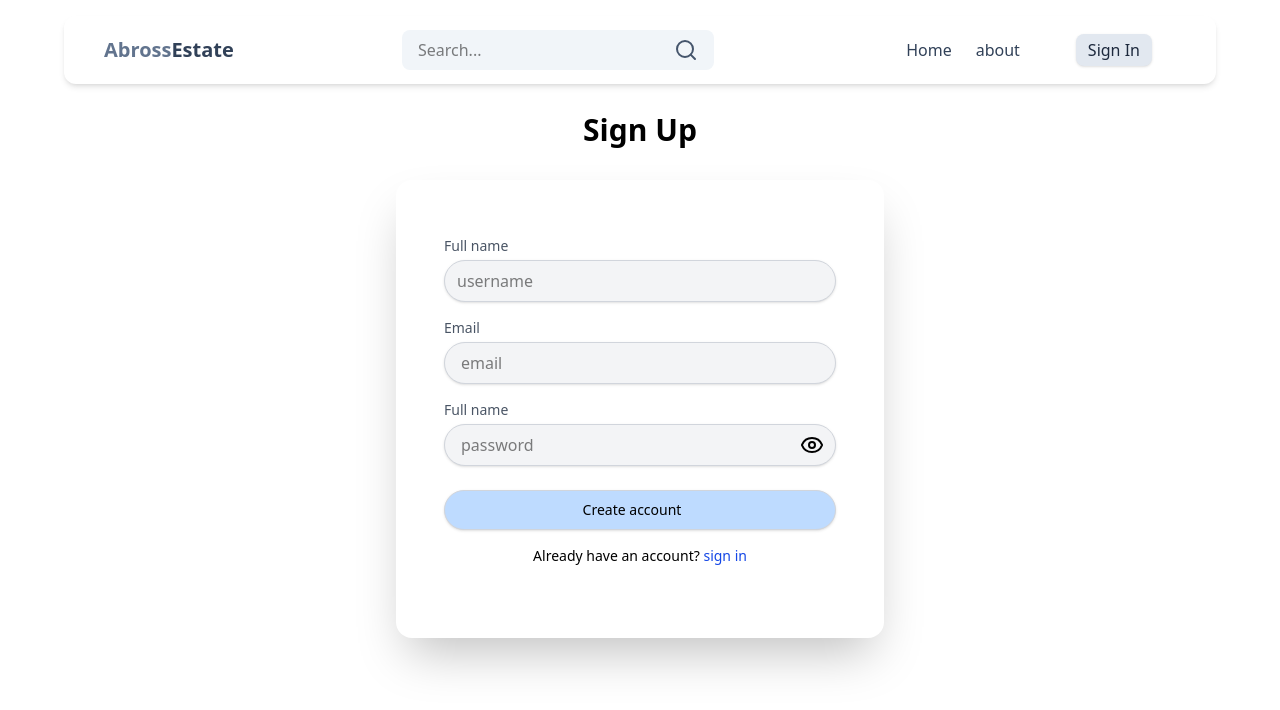
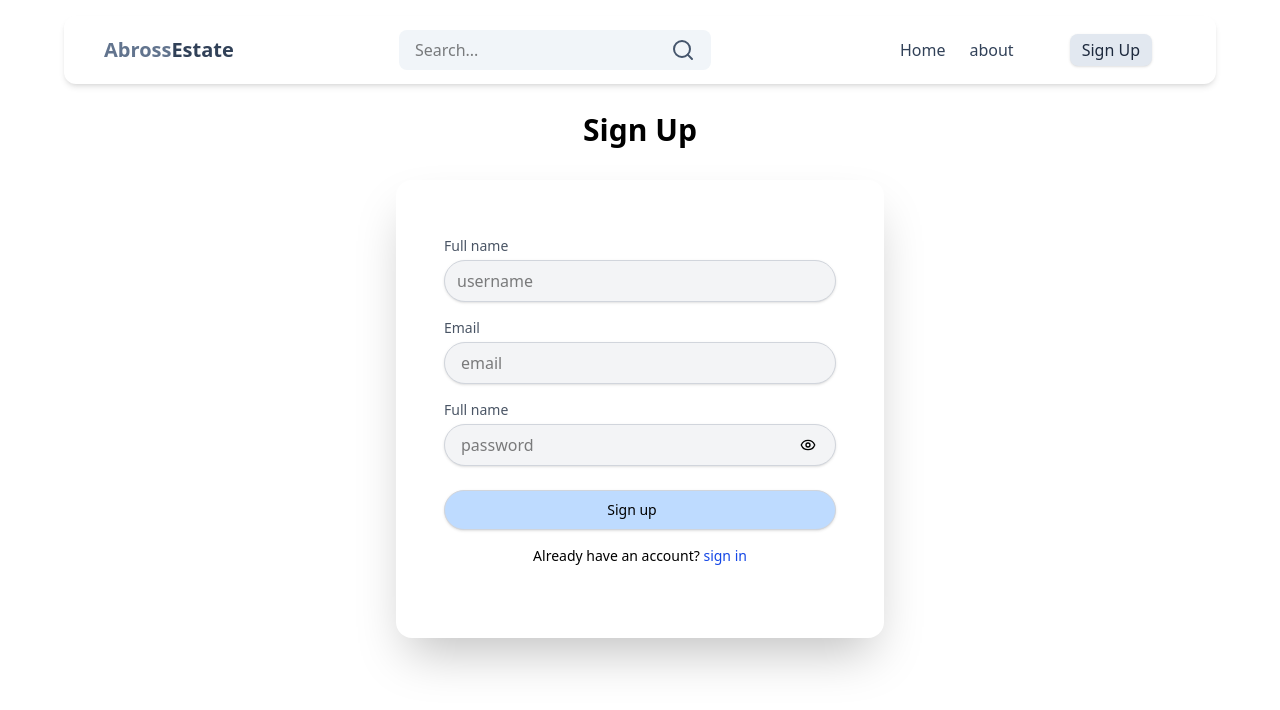
Before and after one commit to stpholise/mern-estate, a React (Vite) app in the folder client/: page /signup in a window 1280 px wide. Both pictures are taken after a click on the button 806 px from the left and 445 px from the top of the page. Shown: the top 710 px of the page. Built offline with nearby package versions, Linux system fonts and the light colour scheme.

Commit message:
add signup functionality

```diff
--- a/client/package.json
+++ b/client/package.json
@@ -15,6 +15,7 @@
     "lucide-react": "^0.570.0",
     "react": "^19.2.0",
     "react-dom": "^19.2.0",
+    "react-hot-toast": "^2.6.0",
     "react-router": "^7.13.0",
     "tailwindcss": "^4.1.18"
   },
--- a/client/src/App.jsx
+++ b/client/src/App.jsx
@@ -5,10 +5,12 @@ import About from "./pages/About";
 import Profile from "./pages/Profile";
 import SignUp from "./pages/SignUp";
 import Header from "./components/layout/Header";
+import { Toaster } from "react-hot-toast";
 
 const App = () => {
   return (
     <div>
+      <Toaster position="top-center" reverseOrder={false} />
       <Header />
       <Routes>
         <Route index element={<Home />} />
--- a/client/src/components/layout/Header.jsx
+++ b/client/src/components/layout/Header.jsx
@@ -45,8 +45,8 @@ const Header = () => {
               {item.title}
             </Link>
           ))}
-          <Link to={"/signin"} className="bg-slate-200 text-slate-800 ml-8 rounded-lg shadow-sm px-3 py-1">
-            Sign In
+          <Link to={"/signup"} className="bg-slate-200 text-slate-800 ml-8 rounded-lg shadow-sm px-3 py-1">
+            Sign Up
           </Link>
         </nav>
       </div>
--- a/client/src/pages/SignUp.jsx
+++ b/client/src/pages/SignUp.jsx
@@ -1,13 +1,60 @@
 import { useState } from "react";
-import { EyeOff, Eye, Mail } from "lucide-react";
-import { Link } from 'react-router'
+import { EyeOff, Eye, Mail, Loader2 } from "lucide-react";
+import { Link, useNavigate } from "react-router";
+import toast from "react-hot-toast";
 
 const SignUp = () => {
   const [showPassword, setShowPassword] = useState(false);
+  const [loading, setLoading] = useState(false);
+  const navigate = useNavigate();
 
-  const handleSubmit = (e) => {
-    e.preventDefault()
-  }
+  const [formData, setFormData] = useState({
+    username: "",
+    email: "",
+    password: "",
+  });
+
+  const handleChange = (e) => {
+    setFormData({
+      ...formData,
+      [e.target.name]: e.target.value,
+    });
+  };
+
+  const handleSubmit = async (e) => {
+    e.preventDefault();
+    setLoading(true);
+    console.log(formData);
+
+    try {
+      if (Object.values(formData).some((value) => !value.trim())) {
+        toast.error("All fields are required");
+        return;
+      }
+      const res = await fetch("/api/auth/signup", {
+        method: "POST",
+        headers: {
+          "Content-Type": "application/json",
+        },
+        body: JSON.stringify(formData),
+      });
+
+      const data = await res.json();
+      if (!res.ok) {
+        throw new Error(data.message || "Signup failed");
+      }
+
+      toast.success("Success creating account");
+      setFormData({ password: "", username: "", email: "" });
+      navigate("/");
+      console.log(data);
+    } catch (error) {
+      console.log(error);
+      toast.error(error.message);
+    } finally {
+      setLoading(false);
+    }
+  };
 
   return (
     <div className=" flex items-center justify-center">
@@ -16,11 +63,15 @@ const SignUp = () => {
         <form onSubmit={handleSubmit}>
           <div className="relative flex flex-col gap-4 shadow-2xl px-4 py-4 lg:px-12  lg:py-14 rounded-2xl ">
             <div className="">
-              <p className="text-gray-600  mb-1 text-sm font-medium">Full name</p>
+              <p className="text-gray-600  mb-1 text-sm font-medium">
+                Full name
+              </p>
               <input
                 type="text"
                 placeholder="username"
+                value={formData.username}
                 name="username"
+                onChange={handleChange}
                 id="username"
                 className="border shadow border-gray-300 bg-gray-100 px-3 py-2 rounded-3xl outline-none w-full "
               />
@@ -31,41 +82,61 @@ const SignUp = () => {
                 type="email"
                 placeholder="email"
                 name="email"
+                value={formData.email}
+                onChange={handleChange}
                 id="email"
                 className=" border shadow border-gray-300 bg-gray-100 px-4 py-2 outline-none rounded-3xl w-full"
               />
             </div>
             <div className="relative  ">
-              <p className="text-gray-600 mb-1 text-sm font-medium">Full name</p>
+              <p className="text-gray-600 mb-1 text-sm font-medium">
+                Full name
+              </p>
               <div className="relative flex">
                 <input
-                  type={showPassword? "text":"password"}
+                  type={showPassword ? "text" : "password"}
                   placeholder="password"
-                  name="username"
-                  id="username"
+                  name="password"
+                  value={formData.password}
+                  onChange={handleChange}
+                  id="password"
                   className="border shadow border-gray-300 bg-gray-100 py-2 px-4 pr-8 rounded-3xl outline-none w-full"
                 />
                 <button
                   onClick={() => setShowPassword((prev) => !prev)}
                   type="button"
-                  className="absolute right-6 top-0 bottom-0 w-3"
+                  className="absolute right-6 -top-1/2 -bottom-1/2 w-3"
                 >
-                  {showPassword ? <Eye /> : <EyeOff />}
+                  {showPassword ? (
+                    <Eye className="size-4 text-black font-medium" />
+                  ) : (
+                    <EyeOff className="size-4" />
+                  )}
                 </button>
               </div>
             </div>
-              <button type="submit" className="w-full h-10 mt-2 py-2 px-4 text-sm font-medium bg-blue-200 border shadow border-gray-300  pr-8 rounded-3xl outline-none ">
-                 Create account
-              </button>
-              <p className="text-sm text-black text-center">Already have an account? <Link to={'signin'} className="text-blue-700 font-medium"> sign in</Link></p>
+            <button
+              type="submit"
+              // disabled={loading || !formData.email || !formData.username || !formData.password}
+              className="w-full h-10 mt-2 py-2 px-4 text-sm font-medium bg-blue-200 border shadow border-gray-300  pr-8 rounded-3xl outline-none "
+            >
+              {loading ? (
+                <Loader2 className="animate-spin mx-auto" />
+              ) : (
+                "Sign up"
+              )}
+            </button>
+            <p className="text-sm text-black text-center">
+              Already have an account?{" "}
+              <Link to={"signin"} className="text-blue-700 font-medium">
+                {" "}
+                sign in
+              </Link>
+            </p>
 
-              <div className="">
-
-              </div>
+            <div className=""></div>
           </div>
-
         </form>
-
       </div>
     </div>
   );
--- a/client/vite.config.js
+++ b/client/vite.config.js
@@ -1,8 +1,13 @@
-import { defineConfig } from 'vite'
-import react from '@vitejs/plugin-react-swc'
-import  tailwindcss  from '@tailwindcss/vite'
+import { defineConfig } from "vite";
+import react from "@vitejs/plugin-react-swc";
+import tailwindcss from "@tailwindcss/vite";
 
 // https://vite.dev/config/
 export default defineConfig({
+  server: {
+    proxy: {
+      "/api": { target: "http://localhost:3000", secure: false },
+    },
+  },
   plugins: [react(), tailwindcss()],
-})
+});
```
Also changed, not shown: 1 other file (tests, documents, lock files or other folders).
